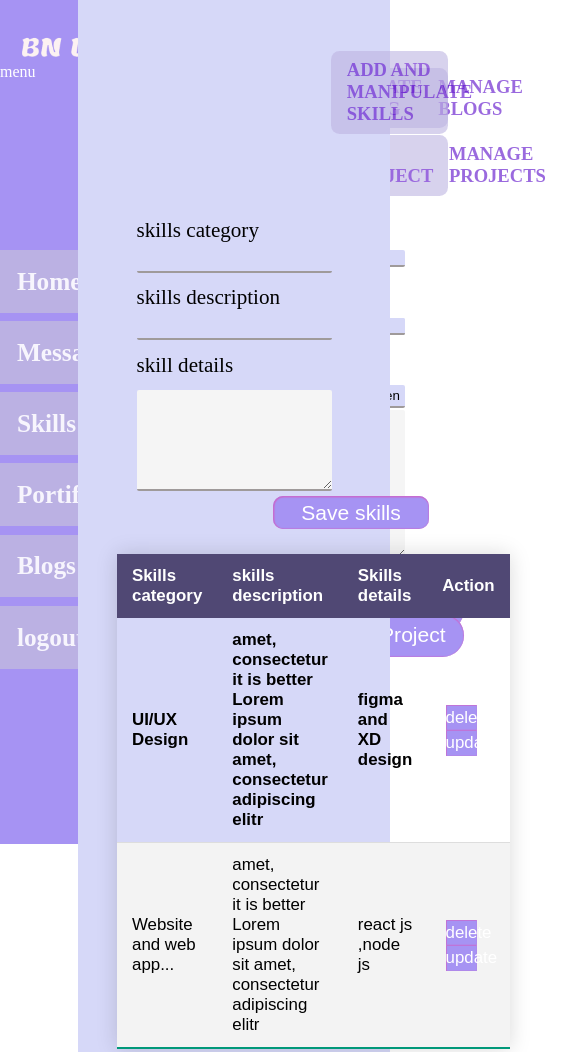
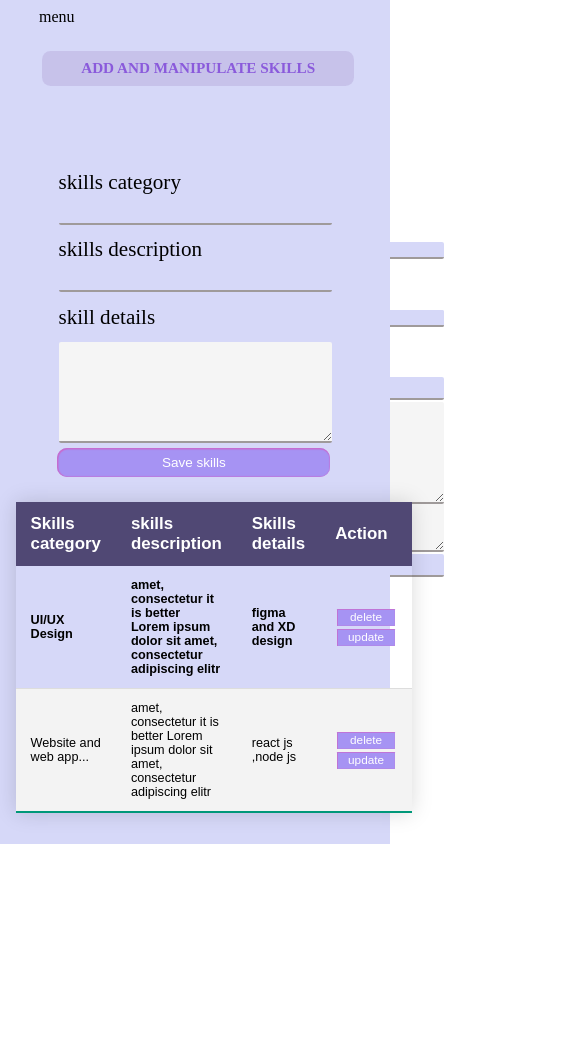
Before and after one commit to BenoitIT/My-brand-Benoit, a plain HTML site: page assets/dashboard/adminDash.html in a window 390 px wide. Shown: the top 1052 px of the page, 585 px wide, since content can reach past the window. Drawn offline with Linux system fonts and the light colour scheme.

Commit message:
saving reponsive ness

```diff
--- a/assets/css/adminDash.css
+++ b/assets/css/adminDash.css
@@ -222,3 +222,86 @@ td .delete{
 .hide-section-pro{
     display: none;
 }
+.right-contents .menu-icon{
+    visibility: hidden;
+    }
+@media(max-width:600px){
+    .side-bar{
+       height:100vh;
+       width:100vw;
+       margin-left:-100vw;
+        }
+    .show-side-bar{
+        display:block;
+        margin-left:0vw;
+        transition: step-end;
+    }
+    .hide-side-bar{
+        display:none;
+        }
+    #logo{
+        margin-top: 2vh;
+        width:3vw;
+        margin-left: 30vw;
+    }
+    .side-menus{
+        margin-top: 20vh;
+            }
+    .side-menus ul li {
+        margin-top:1vh;
+        font-size: 2vh;
+        }
+        .right-contents{
+            width:100vw;
+        }
+        .contents{
+            width:100vw;
+              }
+    /*section contents*/
+    .short-nav{
+        display:flex;
+        margin-left:5vh;
+        width:80vw;
+         }
+    .short-nav span{
+        margin-left: 10vw;
+        font-size: 1.8vh;
+        }
+        .create-skills .logn{
+            font-size: 1.5vh;
+        }
+        .logn input[type="text"],.logn input[type="file"],.logn textarea{
+            width:70vw;
+        }
+        .create-skills .logn>.lgn-btn{
+            width:70vw;
+            margin-left: -0.3vw;
+            font-size: 1.6vh;
+            height:3.5vh;
+        }
+        .skills-table{
+            width:95vw;
+            margin-left:4vw;
+               }
+        .skills-table .styled-table thead th{
+                font-size: 2vh;
+            }
+        .skills-table .styled-table tbody tr{
+            font-size: 1.5vh;
+        }
+        td button{
+            width:15vw;
+            font-size: 1.4vh;
+            height:2vh;
+            margin:0.2vh;
+        }
+        .right-contents .menu-icon{
+            visibility: visible;
+            position:absolute;
+            top:-2vh;
+            left:10vw;
+            color:black;
+            z-index:1;
+        }
+
+}
--- a/assets/css/index.css
+++ b/assets/css/index.css
@@ -741,6 +741,7 @@ position: relative;
         display: flex;
         justify-content: space-around;
         margin-top: 3vh;
+        font-size: 2vh;
       }
       hr{
         margin-top: 4vh;
@@ -753,6 +754,9 @@ position: relative;
         border-radius:10px;
         background-color: var(--main-background-color);
         margin-left: 15vw;
+      }
+      .about-description>button{
+        margin-bottom: 2vh;
       }
       #portifolio{
        margin-top: -40vh;
--- a/assets/dashboard/adminDash.html
+++ b/assets/dashboard/adminDash.html
@@ -43,6 +43,7 @@
       </div>
       <!--end of side bar-->
       <div class="right-contents">
+        <span class="material-icons menu-icon" id="hurmbug"> menu </span>
       <div class="contents blogs-section">
         <div class="short-nav">
           <span id="create">CREATE BLOG</span>
--- a/assets/js/admindash.js
+++ b/assets/js/admindash.js
@@ -5,6 +5,8 @@ let UpdateBtn = document.querySelector("#update");
 let editForm = document.querySelector(".edit-form");
 let createBlogForm = document.querySelector(".create-blog");
 let ManageBlogTable = document.querySelector(".blog-table");
+let menuIcon=document.querySelector("#hurmbug");
+let menuDiv=document.querySelector(".menu-icon");
 //portifolio section variable
 let addpojectBtn = document.querySelector("#new-project");
 let mngProjectBtn = document.querySelector("#projects");
@@ -18,24 +20,36 @@ let SkillBtn = document.querySelector("#skills-menu");
 let portifolioSCTN = document.querySelector(".portifolio-section");
 let blogSCTN = document.querySelector(".blogs-section");
 let skillSCTN = document.querySelector(".skills-section");
-
+let rightContents = document.querySelector(".right-contents");
+let sideBar = document.querySelector(".side-bar");
 blogBtn.addEventListener("click", () => {
   portifolioSCTN.classList.remove("show-section");
   blogSCTN.classList.add("show-section");
   blogSCTN.classList.remove("hide-section");
   portifolioSCTN.classList.add("hide-section");
   skillSCTN.classList.add("hide-section");
+  sideBar.classList.add("hide-side-bar");
+  rightContents.classList.remove("hide-side-bar");
   });
   portifolioBtn.addEventListener("click", () => {
    portifolioSCTN.classList.remove("hide-section");
    portifolioSCTN.classList.add("show-section");
    skillSCTN.classList.add("hide-section");
+   sideBar.classList.add("hide-side-bar");
+   rightContents.classList.remove("hide-side-bar");
     });
     SkillBtn.addEventListener("click", () => {
       skillSCTN.classList.remove("hide-section");
       skillSCTN.classList.add("show-section");
+      sideBar.classList.add("hide-side-bar");
+      rightContents.classList.remove("hide-side-bar");
        });
-  console.log(blogBtn);
+  menuIcon.addEventListener("click" ,()=>{
+    sideBar.classList.add("show-side-bar");
+    rightContents.classList.add("hide-side-bar");
+    menuDiv.classList.add("hide-section");
+      });
+  console.log(menuIcon)
 //manage blog button
 mngBlogBtn.addEventListener("click", () => {
   createBlogForm.classList.add("hide-blog-form");
```
